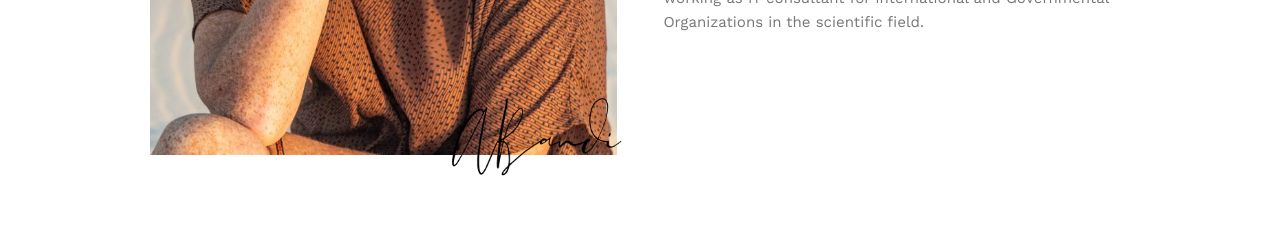
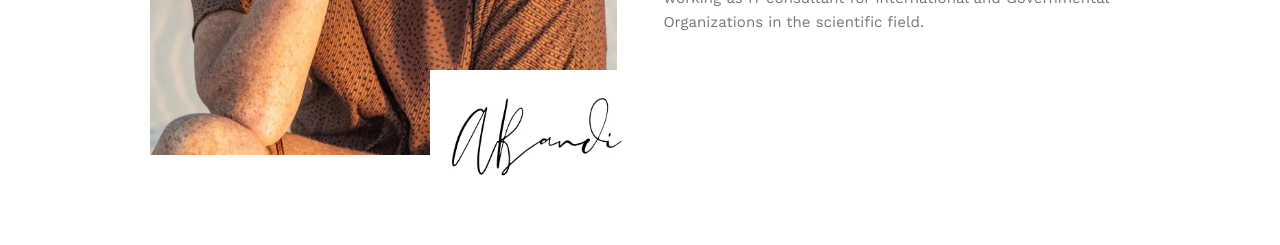
Before and after one commit to augustabande/ab, a React (Create React App) app: page / in a window 1280 px wide. Shown: the part 1364-1609 px from the top of the page. Built offline with nearby package versions, Linux system fonts and the light colour scheme; a web font is replaced by a local one.

Commit message:
fix: added netlify form

```diff
--- a/src/blocks/home/AboutMe.js
+++ b/src/blocks/home/AboutMe.js
@@ -9,12 +9,12 @@ const AboutMe = () => {
                         <div className="about-me-img" data-aos="zoom-in-right">
                             <div className="img object-fit">
                                 <div className="object-fit-cover">
-                                    <img src="assets/img/placeholder/02_img.jpg" alt="About" />
+                                    <img src="assets/img/placeholder/02_img.webp" alt="About" />
                                 </div>
                             </div>
 
                             <div className="img-2" data-aos="fade-up">
-                                <img src="assets/img/demo/03_img.png" alt="signed" />
+                                <img src="assets/img/demo/03_img.jpg" alt="signed" />
                             </div>
                         </div>
                     </div>
--- a/src/blocks/home/PageTitle.js
+++ b/src/blocks/home/PageTitle.js
@@ -8,7 +8,7 @@ const deletingSpeed = 50;
 const pauseDuration = 2000; // pause for 2 seconds
 
 const PageTitle = () => {
-    const backgrounImage = require('../../assets/img/placeholder/01_img.jpg');
+    const backgrounImage = require('../../assets/img/placeholder/01_img.webp');
     const [currentWordIndex, setCurrentWordIndex] = useState(0);
     const [currentWord, setCurrentWord] = useState("");
     const [isDeleting, setIsDeleting] = useState(false);
```
Also changed, not shown: public/assets/img/placeholder/01_img.webp (added), public/assets/img/placeholder/02_img.webp (added).
